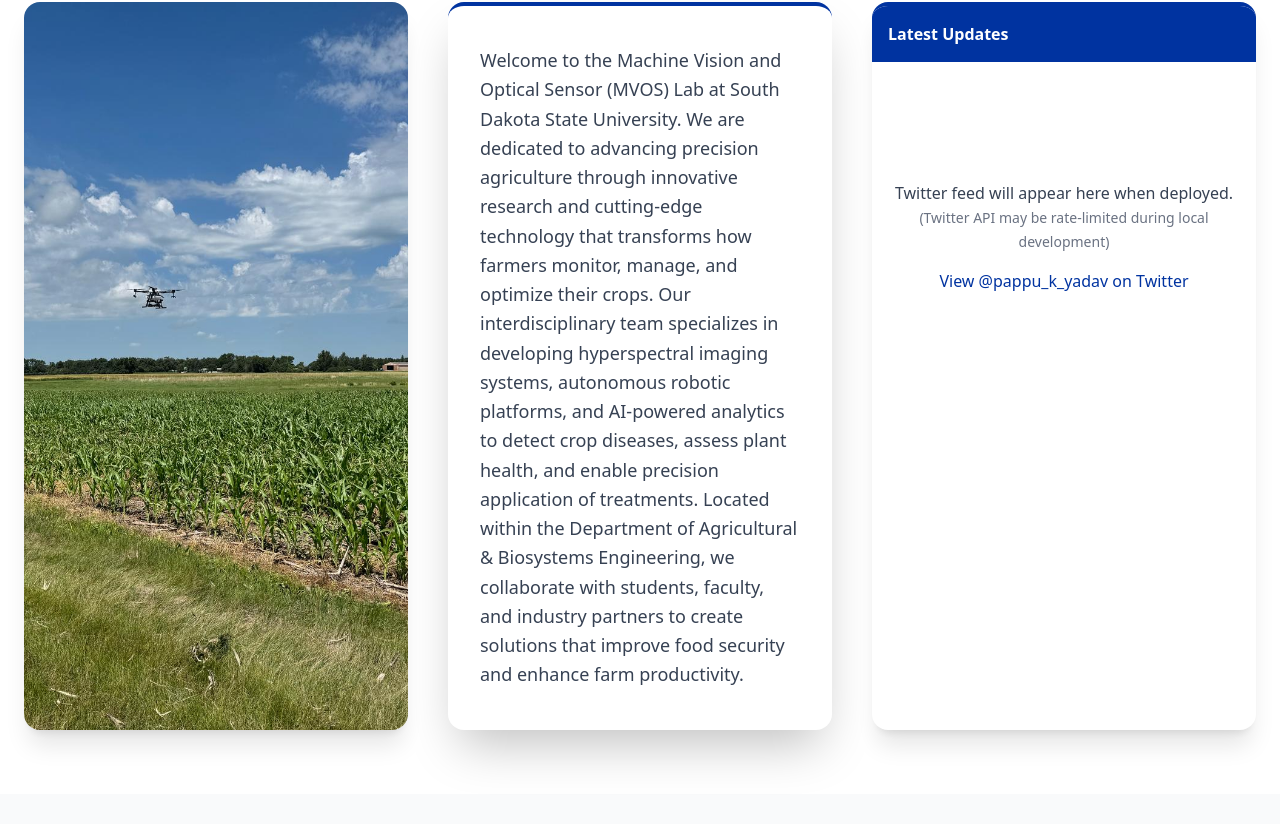
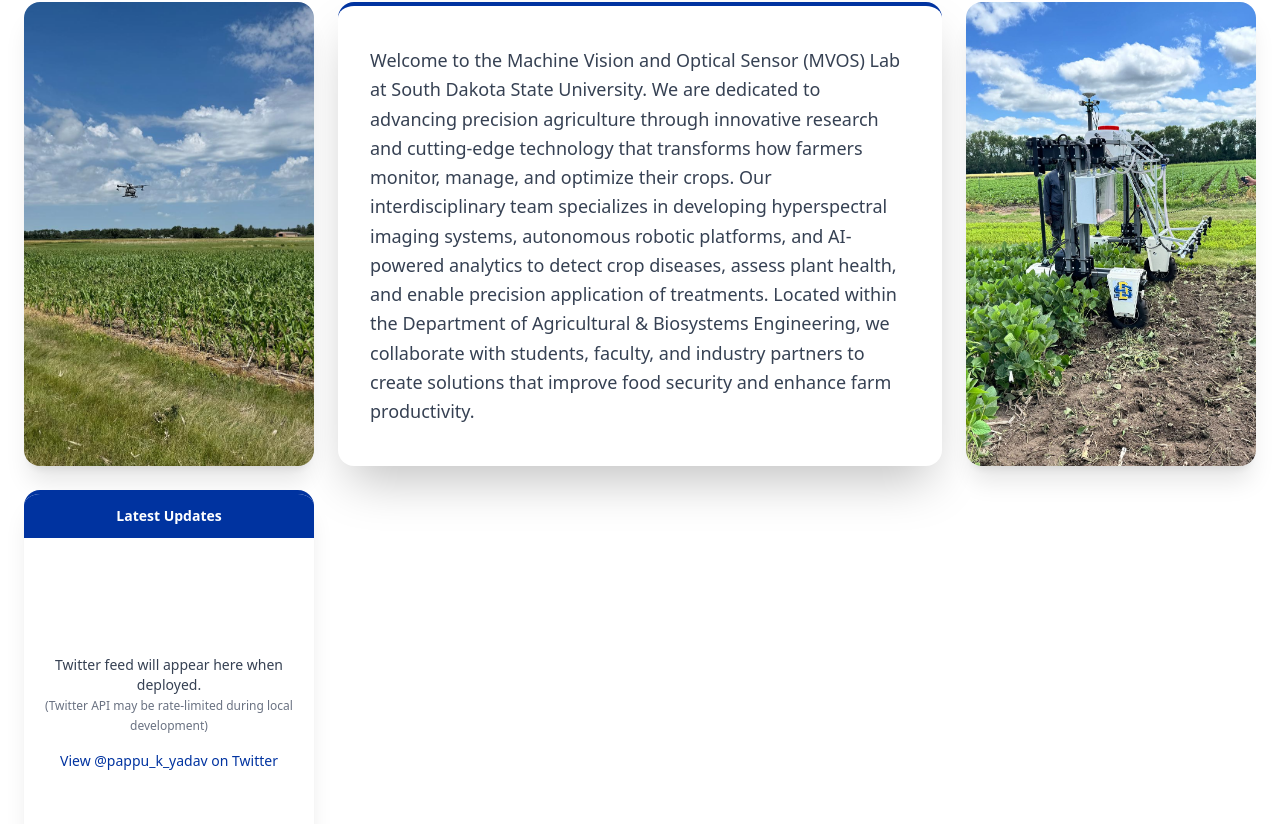
Before and after one commit to MVOSlab-sdstate/mvoslab-sdstate.github.io, a Next.js app: page / in a window 1280 px wide. Shown: the part 647-1471 px from the top of the page. Built offline with nearby package versions, Linux system fonts and the light colour scheme; grey boxes are pictures that could not be loaded.

Commit message:
Fix Twitter feed position to be right of the right image
Co-Authored-By: Pappu Yadav <mvoslab.sdstate@gmail.com>

```diff
--- a/src/app/page.js
+++ b/src/app/page.js
@@ -69,7 +69,7 @@ export default function Home() {
           <h2 className="text-3xl md:text-4xl font-bold text-[#0033a0] mb-10 text-center">
             {welcome.title}
           </h2>
-          <div className="grid grid-cols-1 md:grid-cols-3 gap-10 max-w-7xl mx-auto items-stretch">
+          <div className="grid grid-cols-1 md:grid-cols-4 gap-6 max-w-7xl mx-auto items-stretch">
             {/* Left Image */}
             <div className="flex items-stretch">
               <Image
@@ -81,13 +81,23 @@ export default function Home() {
               />
             </div>
             {/* Center Card */}
-            <div className="flex items-stretch">
+            <div className="flex items-stretch md:col-span-2">
               <div className="bg-white rounded-2xl shadow-2xl border-t-4 border-[#0033a0] px-8 py-10 text-gray-700 text-lg leading-relaxed flex flex-col justify-center w-full">
                 <p className="text-center md:text-left">{welcome.content}</p>
               </div>
             </div>
-            {/* Twitter Feed (replacing Right Image) */}
+            {/* Right Image */}
             <div className="flex items-stretch">
+              <Image
+                src={welcome.rightImage}
+                alt={welcome.rightImageAlt}
+                width={500}
+                height={400}
+                className="rounded-2xl shadow-xl object-cover w-full h-full min-h-[350px]"
+              />
+            </div>
+            {/* Twitter Feed */}
+            <div className="flex items-stretch md:col-span-1">
               <TwitterFeed inWelcomeSection={true} />
             </div>
           </div>
--- a/src/components/TwitterFeed.js
+++ b/src/components/TwitterFeed.js
@@ -71,7 +71,7 @@ export default function TwitterFeed({ inWelcomeSection = false }) {
     return (
       <div className="w-full h-full">
         <div className="bg-white rounded-2xl shadow-xl border-t-4 border-[#0033a0] h-full w-full overflow-hidden">
-          <div className="p-4 bg-[#0033a0] text-white font-bold">
+          <div className="p-3 bg-[#0033a0] text-white font-bold text-sm text-center">
             Latest Updates
           </div>
           <div ref={twitterRef} className="min-h-[350px] relative">
@@ -89,10 +89,10 @@ export default function TwitterFeed({ inWelcomeSection = false }) {
 
             {(isError || isLocalDev) && (
               <div className="absolute inset-0 flex flex-col items-center justify-center bg-white p-4">
-                <p className="text-gray-700 mb-4 text-center">
+                <p className="text-gray-700 mb-4 text-center text-sm">
                   Twitter feed will appear here when deployed.
                   <br />
-                  <span className="text-sm text-gray-500">
+                  <span className="text-xs text-gray-500">
                     (Twitter API may be rate-limited during local development)
                   </span>
                 </p>
@@ -100,7 +100,7 @@ export default function TwitterFeed({ inWelcomeSection = false }) {
                   href="https://twitter.com/pappu_k_yadav"
                   target="_blank"
                   rel="noopener noreferrer"
-                  className="text-[#0033a0] hover:text-[#ffc72c] transition-colors font-medium"
+                  className="text-[#0033a0] hover:text-[#ffc72c] transition-colors font-medium text-sm"
                 >
                   View @pappu_k_yadav on Twitter
                 </a>
```
